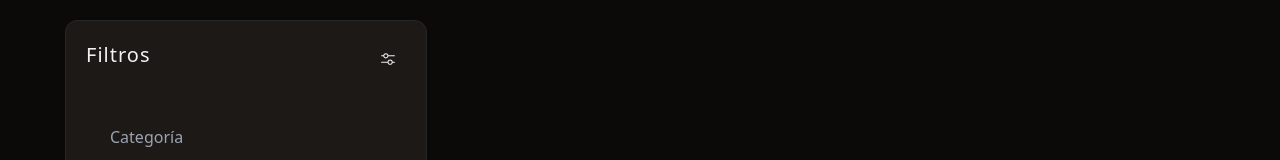
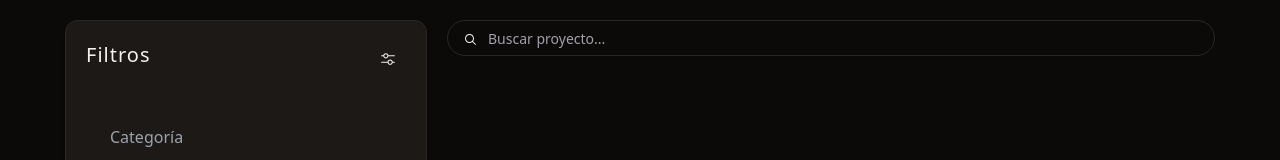
Before and after one commit to JohnnyBC2022/project-managment-system-frontend, a React (Vite) app: page / in a window 1280 px wide. Shown: the top 160 px of the page. Built offline with nearby package versions, Linux system fonts and the light colour scheme.

Commit message:
feat: searchbar added to ProjectList.jsx

```diff
--- /dev/null
+++ b/src/components/ui/input.jsx
@@ -0,0 +1,19 @@
+import * as React from "react"
+
+import { cn } from "@/lib/utils"
+
+const Input = React.forwardRef(({ className, type, ...props }, ref) => {
+  return (
+    (<input
+      type={type}
+      className={cn(
+        "flex h-9 w-full rounded-md border border-input bg-transparent px-3 py-1 text-base shadow-sm transition-colors file:border-0 file:bg-transparent file:text-sm file:font-medium file:text-foreground placeholder:text-muted-foreground focus-visible:outline-none focus-visible:ring-1 focus-visible:ring-ring disabled:cursor-not-allowed disabled:opacity-50 md:text-sm",
+        className
+      )}
+      ref={ref}
+      {...props} />)
+  );
+})
+Input.displayName = "Input"
+
+export { Input }
--- a/src/pages/ProjectList/ProjectList.jsx
+++ b/src/pages/ProjectList/ProjectList.jsx
@@ -3,13 +3,18 @@
 import { Label } from "@/components/ui/label";
 import { RadioGroup, RadioGroupItem } from "@/components/ui/radio-group";
 import { ScrollArea } from "@/components/ui/scroll-area";
-import { MixerHorizontalIcon } from "@radix-ui/react-icons";
+import { MagnifyingGlassIcon, MixerHorizontalIcon } from "@radix-ui/react-icons";
 import { tags } from "@/constants";
+import { Input } from "@/components/ui/input";
 
 const ProjectList = () => {
   const handleFilterChange = (section, value) => {
     console.log("value", value, section);
   };
+
+  const handleSearchChange = () =>{
+    console.log('buscando...')
+  }
 
   return (
     <>
@@ -78,7 +83,18 @@
             </CardContent>
           </Card>
         </section>
-        <section className="projectListSection w-full lg:w-[48rem]"></section>
+        <section className="projectListSection w-full lg:w-[48rem]">
+          <div className="flex gap-2 items-center pb-5 justify-between">
+                      <div className="relative p-0 w-full">
+                        <Input
+                          className="40% rounded-full px-10"
+                          placeholder="Buscar proyecto..."
+                          onChange={handleSearchChange}
+                        />
+                        <MagnifyingGlassIcon className="absolute top-3 left-4"/>
+                      </div>
+          </div>
+        </section>
       </div>
     </>
   );
```
